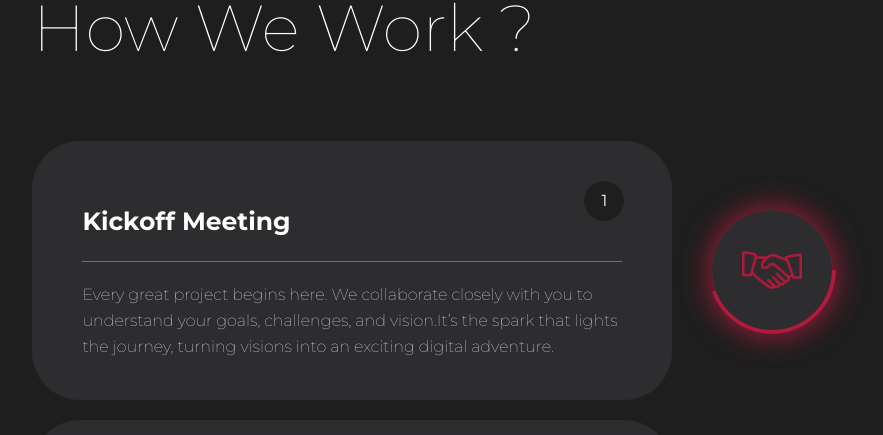
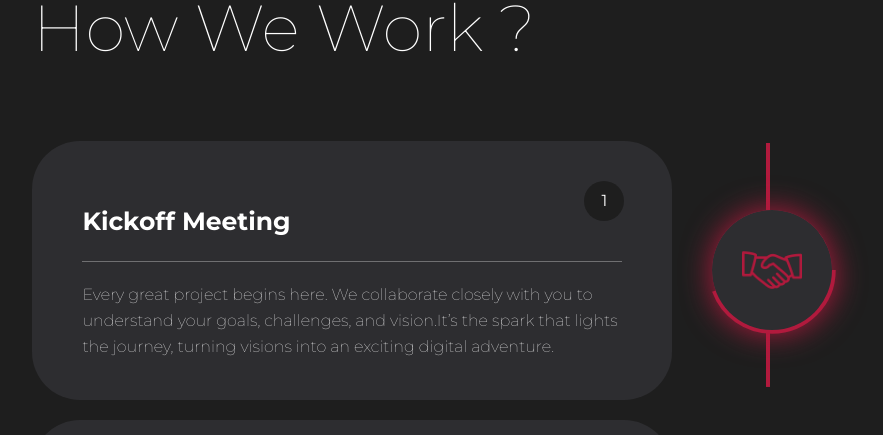
Before and after one commit to ObinnaKelvin/kobisoft, a Next.js app: page / in a window 1280 px wide. Shown: the part 6988-7423 px from the top of the page, without its empty margins (198-1081 px from the left). Built offline with nearby package versions, Linux system fonts and the light colour scheme.

Commit message:
How We Work Section now mobile responsive(vertical line effect restored)

```diff
--- a/components/HowWeWork.js
+++ b/components/HowWeWork.js
@@ -73,6 +73,7 @@ function HowWeWork() {
                 scaleY: scrollYProgress
             }}
             className='hidden
+            xl:block lg:block
             xl:absolute lg:absolute
             xl:right-[18%]
             w-[4px]
```
